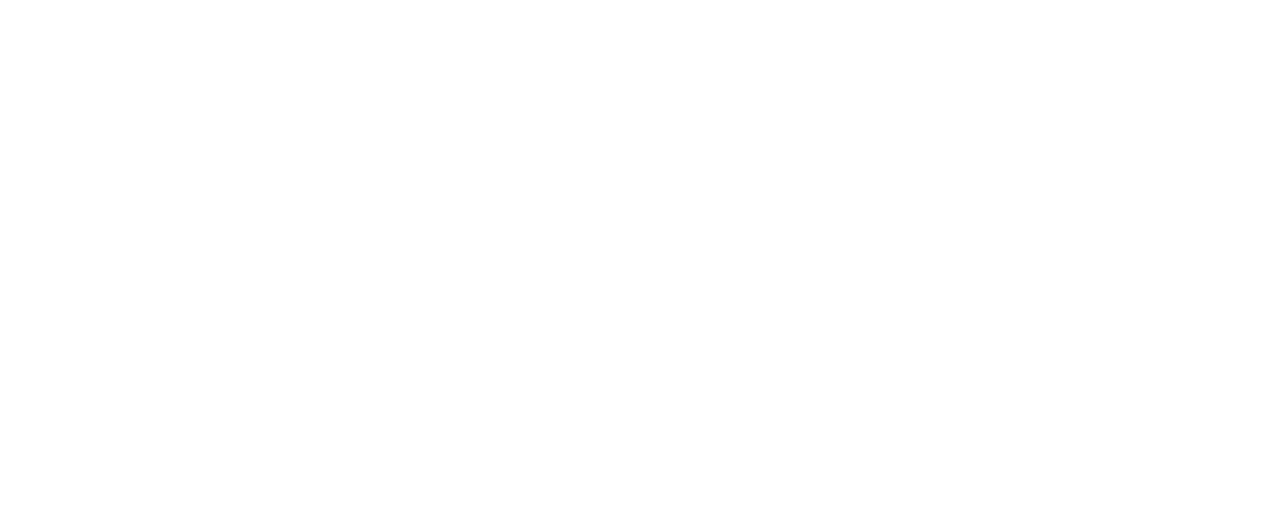
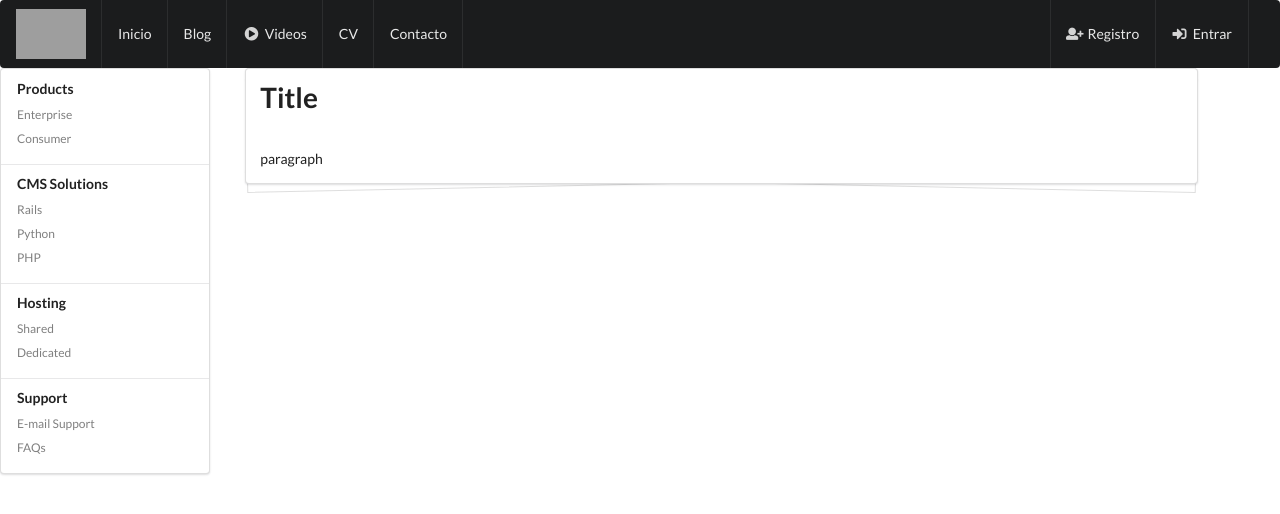
Before and after one commit to metalerk/4mlabs-platform-old, a Django app: page / in a window 1280 px wide. Before the commit the part shown is empty. Shown: the top 514 px of the page. Run offline with Django 3.2, Linux system fonts and the light colour scheme; some libraries are stand-ins or nearby versions; grey boxes are pictures that could not be loaded.

Commit message:
base update

```diff
--- a/templates/base.html
+++ b/templates/base.html
@@ -1,4 +1,3 @@
-{% load staticfiles %}
 <!DOCTYPE html>
 <html>
 <head>
@@ -12,20 +11,84 @@
     <link rel="stylesheet" type="text/css" href="https://cdnjs.cloudflare.com/ajax/libs/semantic-ui/2.2.6/semantic.min.css">
     <script src="https://cdnjs.cloudflare.com/ajax/libs/semantic-ui/2.2.6/semantic.min.js"></script>
 
-	<link rel="stylesheet" href='{% static "css/app.css" %}' />
-
 </head>
 
 
 <body>
 
+	<div class="row">
+		<div class="ui inverted stackable menu">
+		<div class="header item">
+			<img src="http://www.metalerk.com/static/img/nappa.jpg" alt="" style="height: 50px; width: 70px;">
+
+		</div>
+		<a class="blue item">Inicio</a>
+		<a href="" class="blue item">Blog</a>
+		<a href="" class="item">
+			<i class="video play icon"></i>
+			Videos
+		</a>
+		<a href="" class="blue item">CV</a>
+		<a href="" class="blue item">Contacto</a>
+		<div class="right menu">
+			<a href="" class="ui item"><i class="add user icon"></i>Registro</a>
+			<a href="" class="ui item">
+			<i class="sign in icon"></i>Entrar</a>
+			<a href="" class="ui item"></a>
+		</div>
+	</div>
+	</div>
 
 
+	<div class="row">
+		<div class="ui stackable grid">
+			<div class="three wide column">
+				<div class="ui vertical menu">
+					  <div class="item">
+					    <div class="header">Products</div>
+					    <div class="menu">
+					      <a class="item">Enterprise</a>
+					      <a class="item">Consumer</a>
+					    </div>
+					  </div>
+					  <div class="item">
+					    <div class="header">CMS Solutions</div>
+					    <div class="menu">
+					      <a class="item">Rails</a>
+					      <a class="item">Python</a>
+					      <a class="item">PHP</a>
+					    </div>
+					  </div>
+					  <div class="item">
+					    <div class="header">Hosting</div>
+					    <div class="menu">
+					      <a class="item">Shared</a>
+					      <a class="item">Dedicated</a>
+					    </div>
+					  </div>
+					  <div class="item">
+					    <div class="header">Support</div>
+					    <div class="menu">
+					      <a class="item">E-mail Support</a>
+					      <a class="item">FAQs</a>
+					    </div>
+					  </div>
+					</div>
+			</div>
+			<div class="twelve wide column">
+
+					<div class="ui piled segment">
+					  <h1 class="ui header">Title</h1>
+					  <br>
+					  <p>paragraph</p>
+					</div>
+			</div>
+
+		</div>
+	</div>
+
 <script>
-	function side_bar(){
-		$('.ui.labeled.icon.sidebar')
-  .sidebar('toggle');
-	}
+
 </script>
 
 </body>
```
